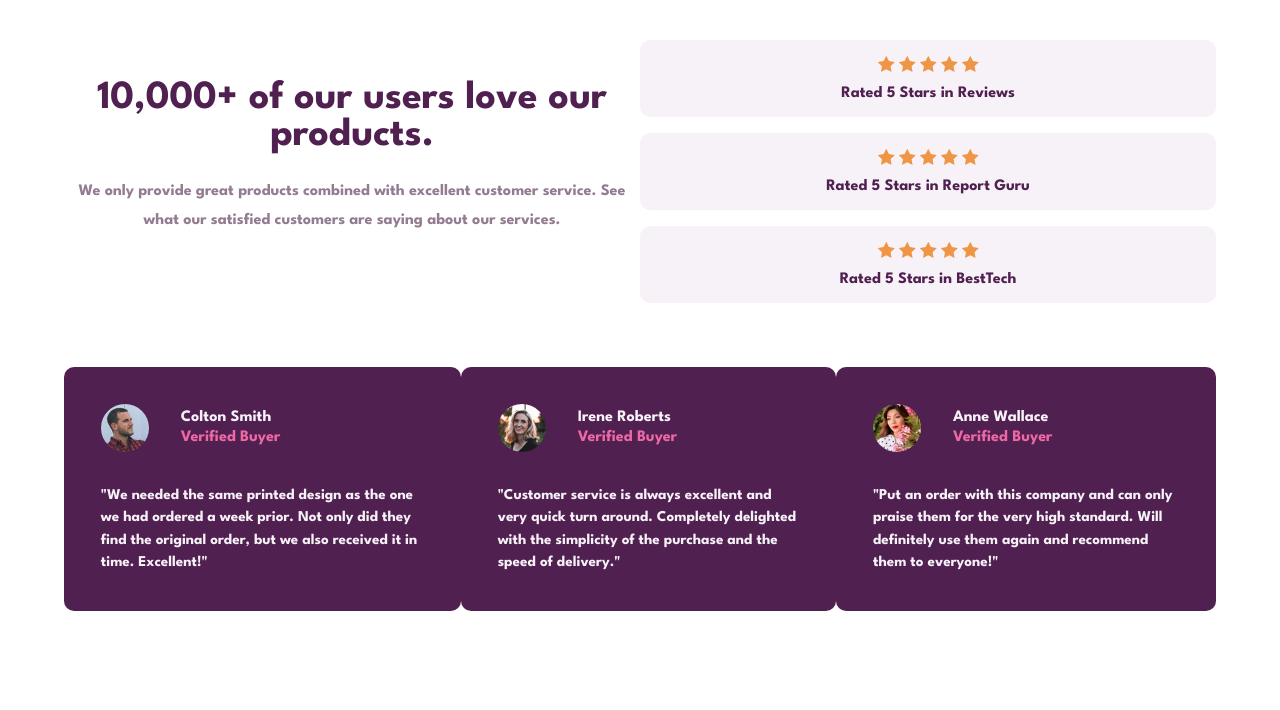
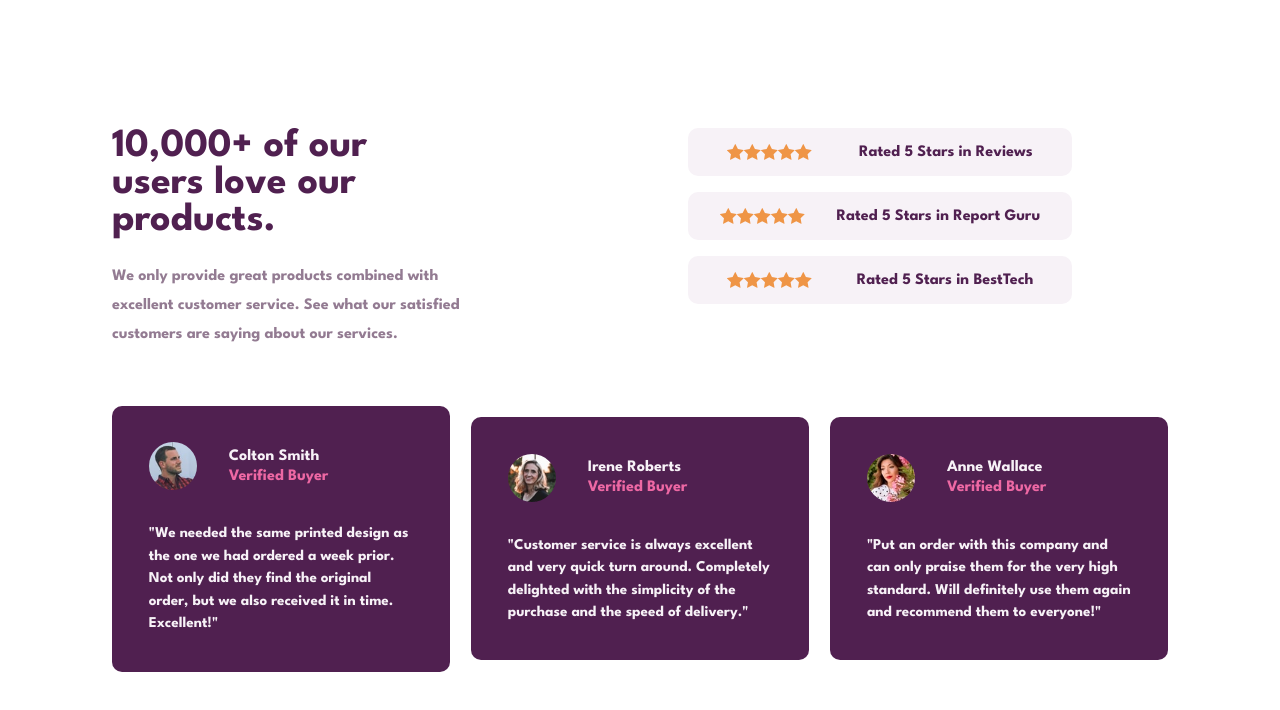
Before and after one commit to ChrisCablish/social-proof-section, a plain HTML site: page index.html in a window 1280 px wide. Drawn offline with Linux system fonts and the light colour scheme.

Commit message:
final postions for desktop version

```diff
--- a/style.css
+++ b/style.css
@@ -24,6 +24,8 @@ body {
     justify-content: center;
     align-items: center;
     background-color: var(--White);
+    min-height: 100vh;
+
 }
 
 .first__half {
@@ -134,26 +136,105 @@ body {
     color: var(--Light_Grayish_Magenta);
 }
 
- @media (min-width: 376px) {
+ @media (min-width: 500px) {
+    .background__top {
+    }
+
+
     .first__half {
         flex-direction: row;
         display: flex;
+        width: 100%;
+        height: 50%;
+
+    }
+
+    body {
+        padding: 7rem;
+        gap: 2rem;
+
+    }
+
+    .second__half {
+        width: 100%;
+        height: 50%;
     }
 
     .info__section {
         flex: 1;
+        padding-right: 6rem;
+        text-align: left;
     }
 
     .ratings__group {
         flex: 1;
+        margin: 0;
     }
 
     .reviews {
         display: flex;
+        margin: 0;
+        justify-content: space-between;
+        height: 100%;
+        align-items: center;
+    }
+
+    .info__section h1 {
+       padding-right: 12rem;
+       margin-left: 0;
+       margin: 0;
+    }
+
+    .info__section p {
+        padding-right: 6rem;
+    }
+
+    .single__rating {
+        display: flex;
+        justify-content: space-around;
+        align-items: center;
+        margin: 0;
+        width: 80%;
+    }
+
+    .stars__icons {
+        display: flex;
+        align-items: center;
+        margin: 0;
+    }
+
+    .guru__single {
+        align-self: center;
+    }
+
+    .besttech__single {
+        align-self: flex-end;
     }
 
 
 
+    .buyer {
+        margin: 0;
+        display: flex;
+        flex-direction: column;
+        height: 100%;
+        width: 32%;
+        justify-content: space-between;
+        gap: 2rem;
+        }
 
+    .buyer__info {
+        margin: 0;
+    }
+
+    .irene {
+        position: relative;
+        top: 1.25rem;
+    }
+
+    .anne {
+        position: relative;
+        top: 2.5rem;
+    }
 
 }
```
